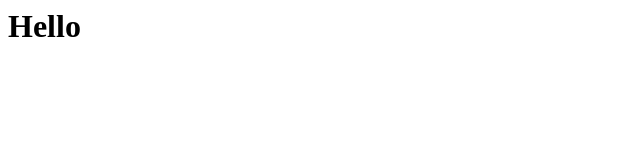
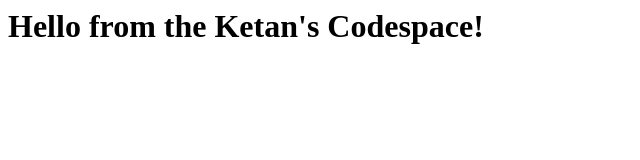
Before and after one commit to li09024/skills-code-with-codespaces, a plain HTML site: page index.html in a window 1280 px wide. Shown: the whole page, without its empty margins (0-640 px from the left). Drawn offline with Linux system fonts and the light colour scheme.

Commit message:
git commit -a -m "Adding hello from the codespace!"

```diff
--- a/index.html
+++ b/index.html
@@ -1,3 +1,3 @@
 <html>
-  <h1>Hello</h1>
+  <h1>Hello from the Ketan's Codespace!</h1>
 </html>
```
